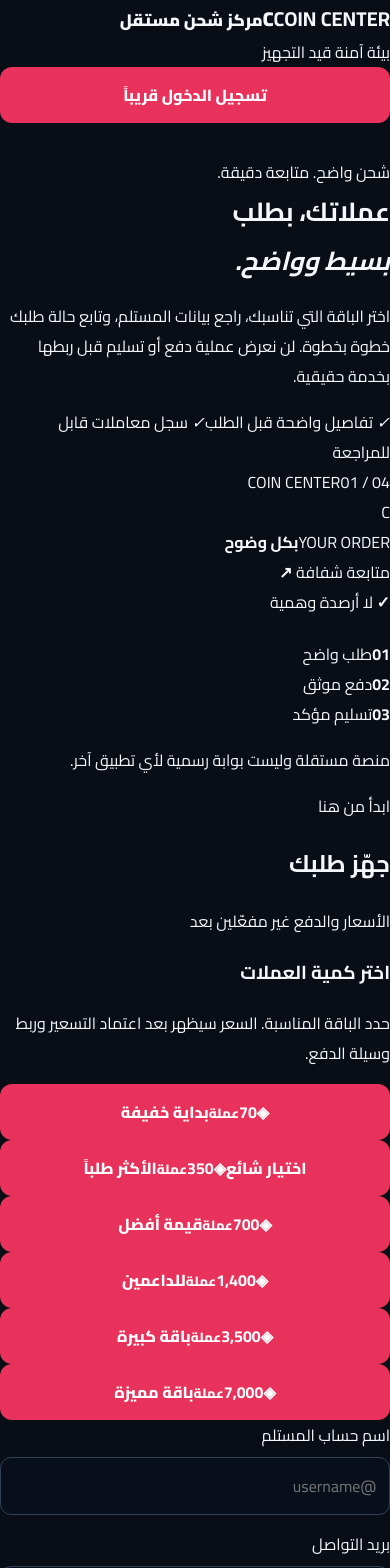
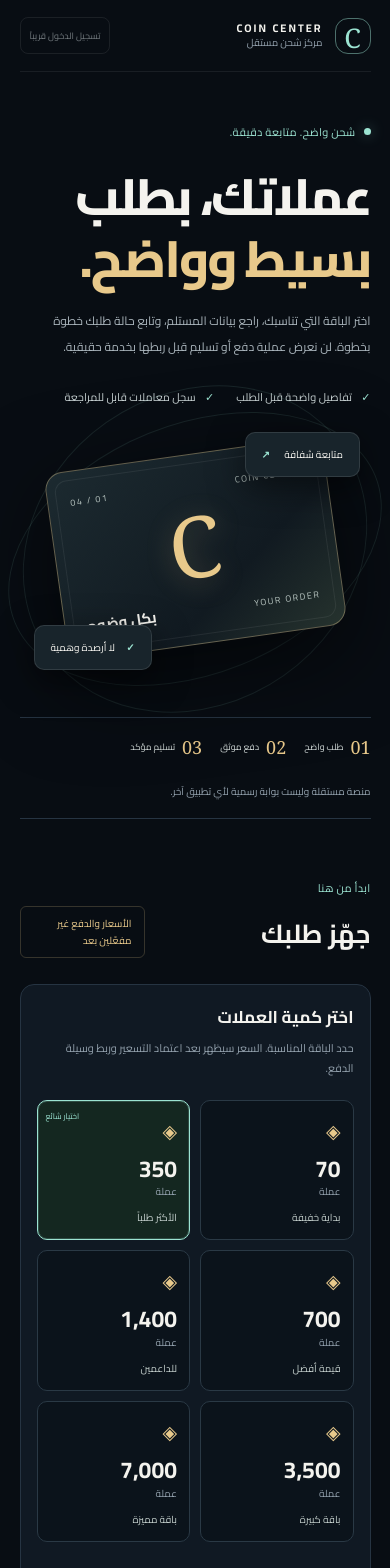
Before and after one commit to elhagyosif1-lgtm/new-1, a Next.js app: page / in a window 390 px wide. Shown: the top 1568 px of the page. Built offline with nearby package versions, Linux system fonts and the light colour scheme.

Commit message:
Add responsive Coin Center visual system

```diff
--- a/app/globals.css
+++ b/app/globals.css
@@ -1,2 +1,46 @@
 @import url('https://fonts.googleapis.com/css2?family=Cairo:wght@400;500;600;700;800;900&display=swap');
-:root{color-scheme:dark}*{box-sizing:border-box}body{margin:0;background:#080d16;color:#f5f7fb;font-family:Cairo,system-ui,sans-serif}a{color:inherit;text-decoration:none}.wrap{max-width:1120px;margin:auto;padding:24px}.top{display:flex;justify-content:space-between;align-items:center;padding:18px 24px;border-bottom:1px solid #253247;background:#101827;position:sticky;top:0}.brand{font-size:20px;font-weight:900}.muted{color:#94a3b8}.pill{border:1px solid #2c3b52;border-radius:99px;padding:7px 12px;color:#9fe8df;font-size:12px}.hero{padding:34px 0 22px}.hero h1{font-size:clamp(26px,5vw,42px);margin:0 0 8px}.grid{display:grid;grid-template-columns:repeat(auto-fit,minmax(210px,1fr));gap:14px}.card{background:#121c2b;border:1px solid #26364c;border-radius:18px;padding:20px}.coins{font-size:27px;font-weight:900;color:#ffd166}.price{font-weight:800;font-size:19px;margin:10px 0}input{width:100%;background:#080f1b;color:#fff;border:1px solid #304158;border-radius:11px;padding:13px;font:inherit;margin:7px 0 14px}button{background:#e8325b;color:white;border:0;border-radius:12px;padding:13px 18px;font:inherit;font-weight:800;cursor:pointer;width:100%}.notice{border:1px solid #5a4822;background:#211b10;color:#f6d58b;padding:13px;border-radius:12px;line-height:1.8;margin:18px 0}.stats{display:grid;grid-template-columns:repeat(auto-fit,minmax(150px,1fr));gap:12px}.stat strong{font-size:24px;display:block}.footer{padding:30px 0;color:#7f8da3;font-size:12px}
+:root{color-scheme:dark;--bg:#080d13;--panel:#101923;--line:#263442;--muted:#93a1ad;--mint:#9ce4d2;--gold:#e8c98b;--white:#f4f3ee}
+*{box-sizing:border-box}
+html{scroll-behavior:smooth}
+body{margin:0;background:var(--bg);color:var(--white);font-family:Cairo,system-ui,sans-serif}
+button,input{font:inherit}
+button:disabled{opacity:.55;cursor:not-allowed}
+.site-shell{max-width:1440px;margin:auto;overflow:hidden;padding:0 5.2%}
+.topbar{height:88px;display:flex;align-items:center;justify-content:space-between;border-bottom:1px solid #ffffff12}
+.brand{display:flex;align-items:center;gap:12px;color:var(--white);text-decoration:none}
+.brand-mark{width:42px;height:42px;border:1px solid #9ce4d277;border-radius:13px;display:grid;place-items:center;color:var(--mint);font-family:Georgia,serif;font-size:27px}
+.brand strong,.brand small{display:block;line-height:1.35}.brand strong{font-size:13px;letter-spacing:2px}.brand small{font-size:10px;color:var(--muted)}
+.topbar-actions{display:flex;align-items:center;gap:24px}.secure-label{font-size:11px;color:#b7c3c8}.secure-label i,.eyebrow b{display:inline-block;width:7px;height:7px;border-radius:50%;background:var(--mint);margin-left:8px;box-shadow:0 0 14px #9ce4d277}
+.login-button{border:1px solid #ffffff25;background:transparent;color:#c7d0d3;border-radius:8px;padding:10px 16px;font-size:11px}
+.hero{min-height:520px;display:grid;grid-template-columns:1.05fr .95fr;align-items:center;gap:30px;padding:58px 0 52px}
+.hero-copy{max-width:570px}.eyebrow{font-size:11px;letter-spacing:.3px;color:var(--mint);display:inline-flex;align-items:center}
+.hero h1{font-size:clamp(48px,6.6vw,82px);line-height:1.22;letter-spacing:-2px;margin:22px 0 18px;font-weight:800}.hero h1 em{font-style:normal;color:var(--gold)}
+.hero-copy>p{max-width:490px;color:#a9b4bb;font-size:14px;line-height:2.1;margin:0}
+.hero-points{display:flex;flex-wrap:wrap;gap:22px;margin-top:28px;color:#c7d1d2;font-size:11px}.hero-points i{font-style:normal;color:var(--mint);margin-left:7px}
+.hero-visual{height:390px;position:relative;display:grid;place-items:center}
+.orbit{position:absolute;border:1px solid #9ce4d21c;border-radius:50%;transform:rotate(-22deg)}.orbit-one{width:390px;height:250px}.orbit-two{width:310px;height:360px;transform:rotate(55deg)}
+.coin-card{z-index:1;width:min(320px,80%);height:215px;border:1px solid #d9c08b66;border-radius:18px;padding:22px;background:linear-gradient(140deg,#1c2a30,#111a21 65%,#26332e);box-shadow:0 25px 90px #0009;transform:rotate(-8deg);position:relative}
+.coin-card:before{content:'';position:absolute;inset:8px;border:1px solid #ffffff12;border-radius:12px;pointer-events:none}
+.coin-card-top,.coin-card-bottom{display:flex;justify-content:space-between;align-items:center;font-size:9px;letter-spacing:1.5px;color:#b4c1bd}
+.coin-symbol{font-family:Georgia,serif;font-size:100px;line-height:1.2;text-align:center;color:var(--gold);text-shadow:0 4px 28px #e8c98b44}
+.coin-card-bottom strong{font-family:Cairo,sans-serif;font-size:15px;letter-spacing:0;color:var(--white)}
+.float-chip{position:absolute;z-index:2;background:#18242b;border:1px solid #ffffff1c;border-radius:10px;padding:12px 16px;font-size:10px;box-shadow:0 10px 35px #0008}.chip-top{top:55px;right:3%}.chip-top b{color:var(--mint);margin-right:12px}.chip-bottom{bottom:45px;left:4%}.chip-bottom b{color:var(--mint);margin-left:9px}
+.trust-strip{border-top:1px solid var(--line);border-bottom:1px solid var(--line);display:flex;align-items:center;gap:clamp(20px,5vw,70px);padding:23px 0}
+.trust-strip div{display:flex;align-items:center;gap:12px;white-space:nowrap}.trust-strip strong{font-family:Georgia,serif;color:var(--gold);font-size:22px;font-weight:400}.trust-strip span{font-size:11px;color:#d4dcda}.trust-strip p{margin:0 0 0 auto;color:var(--muted);font-size:10px}
+.order-section,.process-section{padding:76px 0 64px}.section-heading{display:flex;justify-content:space-between;align-items:end;margin-bottom:26px}.section-heading h2{font-size:32px;margin:8px 0 0}.section-note{color:var(--gold);font-size:10px;border:1px solid #e8c98b35;padding:8px 12px;border-radius:6px}
+.order-layout{display:grid;grid-template-columns:1fr 320px;gap:18px;align-items:start}.package-panel,.summary-panel{background:var(--panel);border:1px solid var(--line);border-radius:14px;padding:25px}
+.package-panel h3{font-size:17px;margin:0}.subtext{color:var(--muted);font-size:11px;margin:5px 0 22px}
+.package-grid{display:grid;grid-template-columns:repeat(3,1fr);gap:10px}
+.package{min-height:135px;position:relative;display:flex;flex-direction:column;align-items:flex-start;text-align:right;background:#0b131b;border:1px solid #2a3945;border-radius:10px;color:var(--white);padding:15px;cursor:pointer;transition:.2s}
+.package:hover{border-color:#8bcfbe88}.package.selected{border-color:var(--mint);background:#142720;box-shadow:inset 0 0 0 1px #9ce4d233}
+.package-icon{font-size:19px;color:var(--gold);margin-bottom:6px}.package strong{font-size:23px;line-height:1.2}.package small{font-size:10px;color:var(--muted)}.package-label{font-size:10px;color:#c3cecb;margin-top:7px}.popular-tag{position:absolute;top:8px;left:8px;font-size:8px;color:var(--mint)}
+.form-fields{display:grid;grid-template-columns:1fr 1fr;gap:8px 14px;margin-top:26px}.form-fields label{font-size:10px;color:#c4cfce}.form-fields input{width:100%;background:#080f16;border:1px solid #2b3a45;border-radius:8px;color:white;padding:12px;outline:none;direction:ltr;text-align:left;font-size:12px}.form-fields input:focus{border-color:var(--mint)}.form-fields input::placeholder{color:#62717b}
+.summary-panel{position:sticky;top:20px}.summary-kicker{color:var(--mint);font-size:10px}.summary-amount{font-size:36px;font-weight:800;margin-top:15px}.summary-amount small{font-size:12px;color:var(--muted);font-weight:500}.summary-panel>p{font-size:11px;color:var(--muted);margin:0 0 23px}
+.summary-line{display:flex;justify-content:space-between;gap:10px;padding:13px 0;border-top:1px solid #ffffff12;font-size:10px;color:var(--muted)}.summary-line strong{font-size:10px;color:#dce4df;text-align:left}.summary-line .pending{color:var(--gold)}
+.primary-button{width:100%;display:flex;justify-content:space-between;align-items:center;background:var(--mint);color:#0b1716;border:0;border-radius:8px;padding:13px 15px;margin-top:17px;font-weight:800;font-size:11px;cursor:pointer}.primary-button span{font-size:17px}
+.inline-notice{background:#2b2517;border:1px solid #7b6330;color:#f1d79f;border-radius:8px;padding:11px;font-size:10px;line-height:1.9}.summary-foot{display:block;color:#84949a;font-size:9px;line-height:1.8;margin-top:13px}
+.process-section{border-top:1px solid var(--line)}.steps-grid{display:grid;grid-template-columns:repeat(4,1fr);gap:12px}.step{border:1px solid var(--line);background:#0d151d;border-radius:11px;padding:20px;min-height:145px}.step>span{font-family:Georgia,serif;color:var(--gold);font-size:20px}.step h3{font-size:13px;margin:13px 0 5px}.step p{font-size:10px;color:var(--muted);line-height:1.8;margin:0}
+.footer{border-top:1px solid var(--line);padding:24px 0;display:flex;align-items:center;justify-content:space-between;gap:20px}.footer p,.footer>span{font-size:9px;color:var(--muted)}.footer-brand .brand-mark{width:34px;height:34px;font-size:21px}
+@media(max-width:850px){.site-shell{padding:0 5%}.hero{grid-template-columns:1fr;gap:0;padding-top:50px}.hero-copy{max-width:650px}.hero-visual{height:320px}.trust-strip{gap:18px;flex-wrap:wrap}.trust-strip p{width:100%;margin:5px 0 0}.order-layout{grid-template-columns:1fr}.summary-panel{position:static}.steps-grid{grid-template-columns:repeat(2,1fr)}}
+@media(max-width:560px){.topbar{height:72px}.topbar-actions{gap:8px}.secure-label{display:none}.login-button{font-size:9px;padding:9px}.brand-mark{width:36px;height:36px}.brand strong{font-size:11px}.hero{padding:42px 0 25px;min-height:auto}.hero h1{font-size:51px}.hero-copy>p{font-size:12px}.hero-visual{height:285px}.coin-card{height:190px}.coin-symbol{font-size:85px}.chip-top{top:25px}.chip-bottom{bottom:22px}.trust-strip{padding:17px 0}.trust-strip div{gap:7px}.trust-strip strong{font-size:18px}.trust-strip span{font-size:9px}.order-section,.process-section{padding:52px 0}.section-heading h2{font-size:26px}.section-note{max-width:125px;line-height:1.7}.package-panel,.summary-panel{padding:16px}.package-grid{grid-template-columns:repeat(2,1fr)}.package{min-height:120px;padding:12px}.form-fields{grid-template-columns:1fr;gap:5px}.steps-grid{grid-template-columns:1fr 1fr}.step{padding:14px;min-height:135px}.footer{align-items:flex-start;flex-direction:column;gap:10px}}
+@media(prefers-reduced-motion:reduce){html{scroll-behavior:auto}*,*:before,*:after{transition:none!important}}
```
